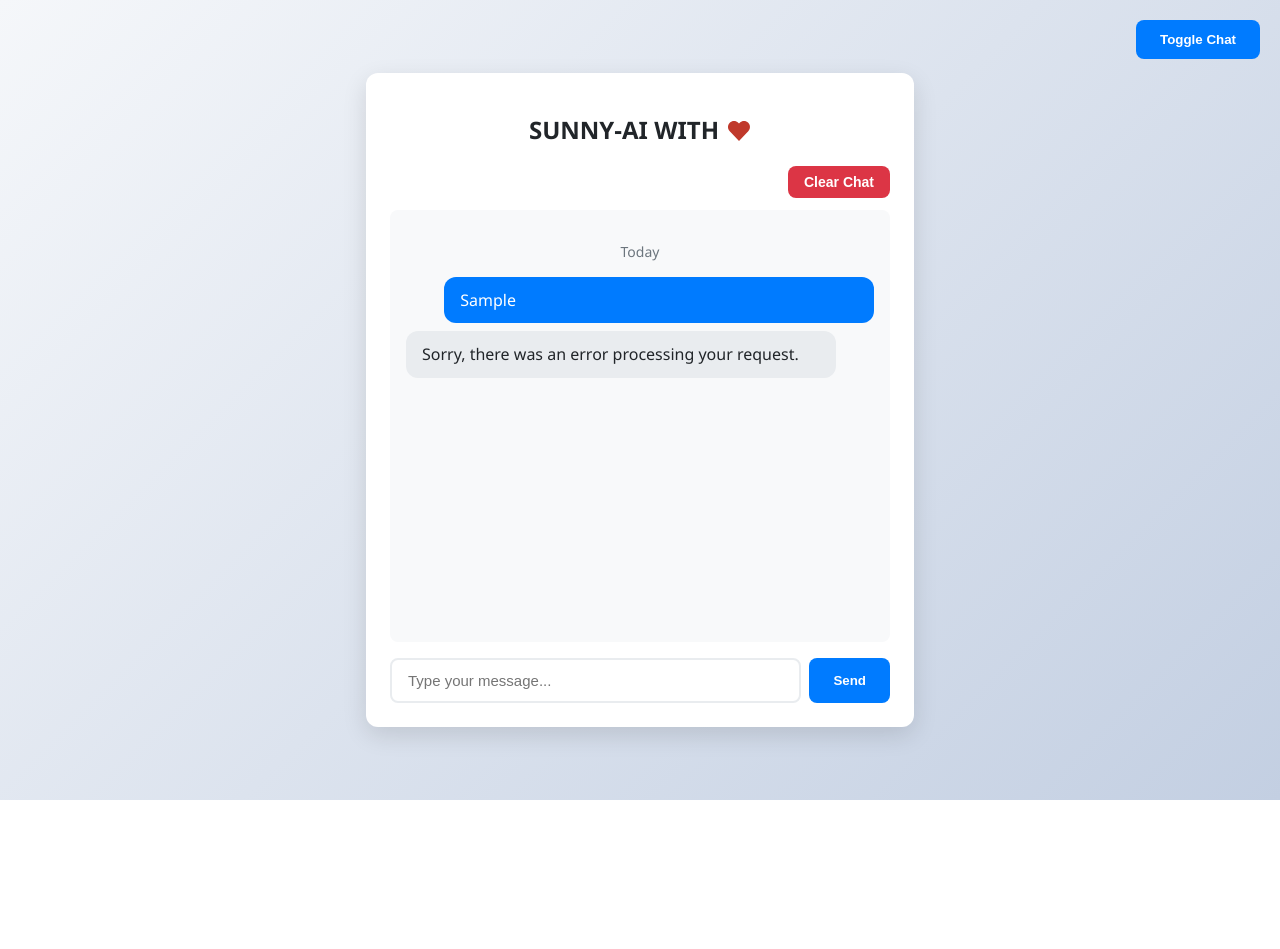
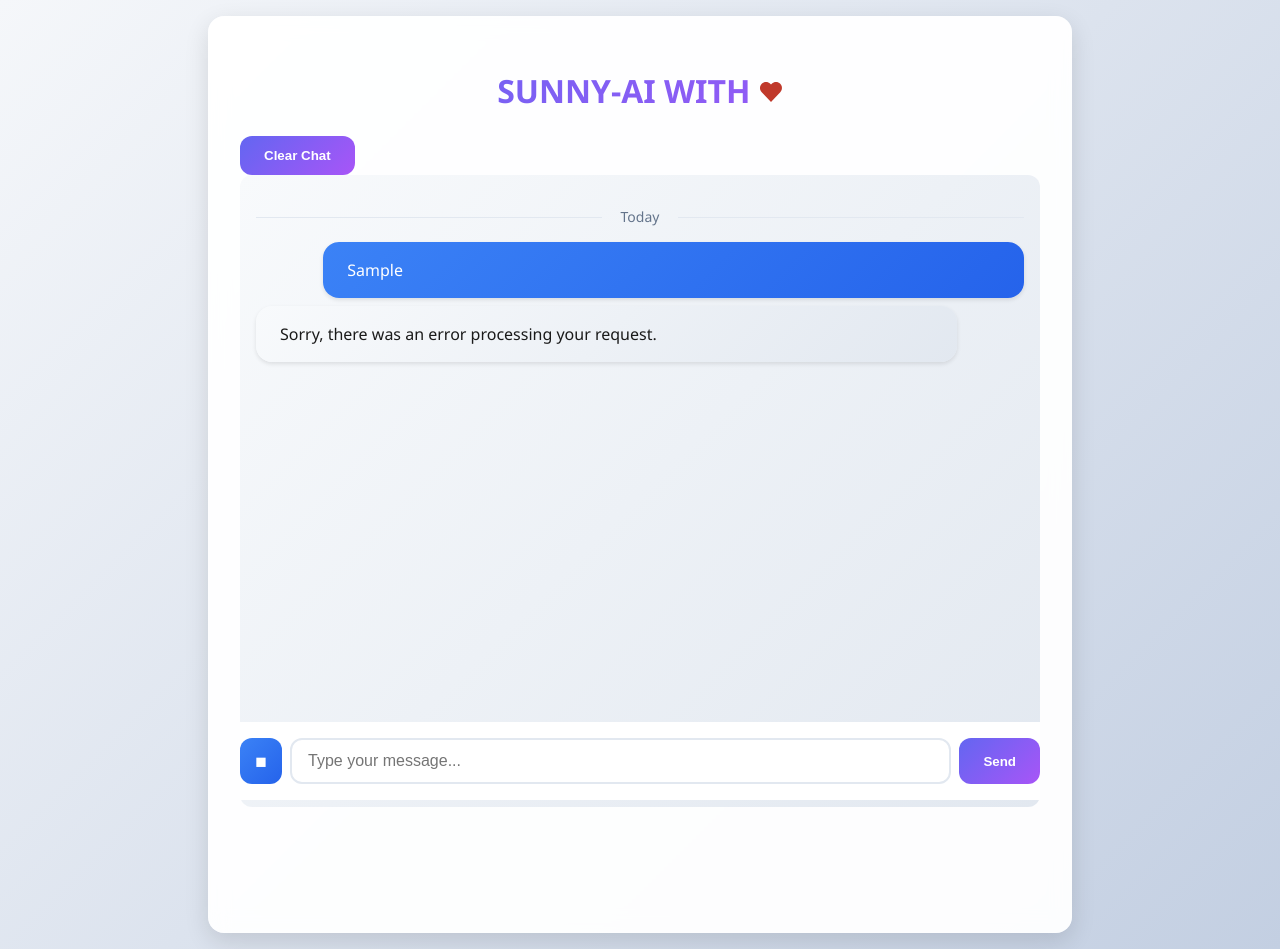
Before and after one commit to Sunnyblue-code/SUNNY-AI, a plain HTML site: page index.html in a window 1280 px wide. Both pictures are taken after typing "Sample" into the empty fields and a click on the button "Send". Before the commit the page ends 800 px from the top, so only its background shows below. Drawn offline with Linux system fonts and the light colour scheme; no server answers.

Commit message:
New design
New elements added while some removed

```diff
--- a/index.html
+++ b/index.html
@@ -26,11 +26,11 @@
         </div>
         <div class="chat-box" id="chat-box"></div>
         <div class="input-container">
+            <button id="stop-button" class="stop-button">■</button>
             <input type="text" id="user-input" placeholder="Type your message..." />
             <button id="send-button">Send</button>
         </div>
     </div>
-    <button id="toggle-button" class="toggle-button">Toggle Chat</button>
 
     <!-- Add error handling for config -->
     <script>
--- a/script.js
+++ b/script.js
@@ -6,6 +6,8 @@ const API_KEY = window.config.API_KEY; // We'll define this in config.js
 
 // Initialize global variables
 let chatBox, userInput, sendButton, clearButton, toggleButton, chatContainer;
+let isTyping = false;
+let currentTypingTimeout = null; // Add this with other global variables
 
 // Initialize on page load
 document.addEventListener("DOMContentLoaded", function () {
@@ -14,8 +16,8 @@ document.addEventListener("DOMContentLoaded", function () {
   userInput = document.getElementById("user-input");
   sendButton = document.getElementById("send-button");
   clearButton = document.getElementById("clear-button");
-  toggleButton = document.getElementById("toggle-button");
   chatContainer = document.querySelector(".chat-container");
+  const stopButton = document.getElementById("stop-button");
 
   // Add event listeners
   if (sendButton) {
@@ -32,8 +34,8 @@ document.addEventListener("DOMContentLoaded", function () {
     clearButton.onclick = clearChat;
   }
 
-  if (toggleButton) {
-    toggleButton.onclick = () => chatContainer.classList.toggle("hidden");
+  if (stopButton) {
+    stopButton.onclick = stopTyping;
   }
 
   // Load initial chat history
@@ -93,14 +95,24 @@ function addDateSeparator(date) {
 function typeWriter(element, text, speed = 30) {
   let i = 0;
   element.textContent = "";
+  isTyping = true;
 
   function type() {
-    if (i < text.length) {
+    if (i < text.length && isTyping) {
       element.textContent += text.charAt(i);
       i++;
-      setTimeout(type, speed);
+
+      // Force scroll on each character
+      requestAnimationFrame(() => {
+        chatBox.scrollTop = chatBox.scrollHeight;
+      });
+
+      // Store timeout reference
+      currentTypingTimeout = setTimeout(type, speed);
     } else {
-      // Save chat history after typing is complete
+      // Complete or stopped
+      isTyping = false;
+      currentTypingTimeout = null;
       saveChatHistory();
     }
   }
@@ -108,26 +120,17 @@ function typeWriter(element, text, speed = 30) {
   type();
 }
 
-function addMessage(content, isUser, timestamp = new Date()) {
-  addDateSeparator(timestamp);
-
-  const messageDiv = document.createElement("div");
-  messageDiv.className = `message ${isUser ? "user-message" : "bot-message"}`;
-  messageDiv.dataset.timestamp = timestamp.toISOString();
-
-  chatBox.appendChild(messageDiv);
-  chatBox.scrollTop = chatBox.scrollHeight;
-
-  if (isUser) {
-    messageDiv.textContent = content;
+function stopTyping() {
+  if (isTyping) {
+    isTyping = false;
+    if (currentTypingTimeout) {
+      clearTimeout(currentTypingTimeout);
+      currentTypingTimeout = null;
+    }
     saveChatHistory();
-  } else {
-    // Use typewriter effect for bot messages
-    typeWriter(messageDiv, content);
   }
 }
 
-// Add loading indicator
 function addLoadingIndicator() {
   const loading = document.createElement("div");
   loading.className = "message bot-message";
@@ -191,3 +194,25 @@ function clearChat() {
   chatBox.innerHTML = "";
   localStorage.removeItem("chatHistory");
 }
+
+function addMessage(content, isUser, timestamp = new Date()) {
+  addDateSeparator(timestamp);
+
+  const messageDiv = document.createElement("div");
+  messageDiv.className = `message ${isUser ? "user-message" : "bot-message"}`;
+  messageDiv.dataset.timestamp = timestamp.toISOString();
+
+  chatBox.appendChild(messageDiv);
+
+  // Force immediate scroll
+  requestAnimationFrame(() => {
+    chatBox.scrollTop = chatBox.scrollHeight;
+  });
+
+  if (isUser) {
+    messageDiv.textContent = content;
+    saveChatHistory();
+  } else {
+    typeWriter(messageDiv, content);
+  }
+}
--- a/styles.css
+++ b/styles.css
@@ -1,167 +1,193 @@
+/* Base styles and variables */
+:root {
+  --gradient-primary: linear-gradient(135deg, #6366f1 0%, #a855f7 100%);
+  --gradient-secondary: linear-gradient(135deg, #f5f7fa 0%, #c3cfe2 100%);
+  --gradient-message: linear-gradient(135deg, #3b82f6 0%, #2563eb 100%);
+  --gradient-bot: linear-gradient(135deg, #f8fafc 0%, #e2e8f0 100%);
+  --shadow-sm: 0 2px 4px rgba(0, 0, 0, 0.1);
+  --shadow-lg: 0 8px 24px rgba(0, 0, 0, 0.12);
+}
+
+/* Mobile-first base styles */
 body {
   font-family: "Segoe UI", Arial, sans-serif;
-  background: linear-gradient(135deg, #f5f7fa 0%, #c3cfe2 100%);
-  height: 100vh;
+  background: var(--gradient-secondary);
+  min-height: 100vh;
   margin: 0;
   display: flex;
   justify-content: center;
   align-items: center;
+  padding: 1rem;
 }
 
 .chat-container {
   background: white;
-  border-radius: 12px;
-  box-shadow: 0 8px 24px rgba(0, 0, 0, 0.12);
-  padding: 24px;
-  width: 500px;
-  max-width: 95vw;
+  border-radius: 16px;
+  box-shadow: var(--shadow-lg);
+  padding: 1rem;
+  width: 100%;
+  max-width: 100%;
+  position: relative;
+  backdrop-filter: blur(10px);
+  background: rgba(255, 255, 255, 0.95);
 }
 
 .chat-box {
-  height: 400px;
+  height: calc(100vh - 200px);
   overflow-y: auto;
-  margin-bottom: 16px;
-  padding: 16px;
+  margin-bottom: 1rem;
+  padding: 1rem;
   border: none;
-  background: #f8f9fa;
-  border-radius: 8px;
+  background: var(--gradient-bot);
+  border-radius: 12px;
+  scrollbar-width: thin;
 }
 
 .message {
-  margin: 8px 0;
-  padding: 12px 16px;
-  border-radius: 12px;
+  margin: 0.5rem 0;
+  padding: 0.75rem 1rem;
+  border-radius: 16px;
   max-width: 85%;
-  line-height: 1.4;
+  line-height: 1.5;
+  animation: fadeIn 0.3s ease;
 }
 
 .user-message {
-  background: #007bff;
+  background: var(--gradient-message);
   color: white;
   margin-left: auto;
+  box-shadow: var(--shadow-sm);
 }
 
 .bot-message {
-  background: #e9ecef;
-  color: #212529;
-}
-
-.bot-message:not(:empty) {
-  position: relative;
-}
-
-.bot-message:last-child:not(:empty)::after {
-  content: "|";
-  position: absolute;
-  display: inline-block;
-  animation: blink 1s step-end infinite;
-}
-
-@keyframes blink {
-  0%,
-  100% {
-    opacity: 1;
-  }
-  50% {
-    opacity: 0;
-  }
+  background: var(--gradient-bot);
+  color: #1a1a1a;
+  box-shadow: var(--shadow-sm);
 }
 
 .input-container {
   display: flex;
-  gap: 8px;
+  gap: 0.5rem;
+  position: sticky;
+  bottom: 0;
+  background: white;
+  padding: 1rem 0;
 }
 
 input[type="text"] {
   flex: 1;
-  padding: 12px 16px;
-  border: 2px solid #e9ecef;
-  border-radius: 8px;
-  font-size: 15px;
-  transition: border-color 0.2s;
+  padding: 0.75rem 1rem;
+  border: 2px solid #e2e8f0;
+  border-radius: 12px;
+  font-size: 1rem;
+  transition: all 0.3s ease;
 }
 
 input[type="text"]:focus {
   outline: none;
-  border-color: #007bff;
+  border-color: #6366f1;
+  box-shadow: 0 0 0 3px rgba(99, 102, 241, 0.1);
 }
 
 button {
-  padding: 12px 24px;
-  background: #007bff;
+  padding: 0.75rem 1.5rem;
+  background: var(--gradient-primary);
   color: white;
   border: none;
-  border-radius: 8px;
+  border-radius: 12px;
   font-weight: 600;
-  transition: background-color 0.2s;
+  transition: all 0.3s ease;
 }
 
 button:hover {
-  background: #0056b3;
+  transform: translateY(-1px);
+  box-shadow: var(--shadow-sm);
 }
 
-.toggle-button {
-  position: fixed;
-  top: 20px;
-  right: 20px;
-  padding: 12px 24px;
-  background: #007bff;
+.stop-button {
+  padding: 0.75rem;
+  min-width: 42px;
+  background: var(--gradient-message);
   color: white;
-  border: none;
-  border-radius: 8px;
-  font-weight: 600;
-  cursor: pointer;
-  transition: background-color 0.2s;
+  font-size: 1.2rem;
+  line-height: 1;
+  display: flex;
+  align-items: center;
+  justify-content: center;
 }
 
-.toggle-button:hover {
-  background: #0056b3;
-}
-
-.chat-container.hidden {
-  display: none;
-}
-
-.chat-controls {
-  display: flex;
-  justify-content: flex-end;
-  margin-bottom: 12px;
-}
-
-.clear-button {
-  background: #dc3545;
-  padding: 8px 16px;
-  font-size: 14px;
-}
-
-.clear-button:hover {
-  background: #bb2d3b;
+.stop-button:hover {
+  background: linear-gradient(135deg, #2563eb 0%, #1d4ed8 100%);
 }
 
 .chat-date-separator {
   text-align: center;
-  margin: 16px 0;
-  color: #6c757d;
-  font-size: 14px;
+  margin: 1rem 0;
+  color: #64748b;
+  font-size: 0.875rem;
+  position: relative;
+}
+
+.chat-date-separator::before,
+.chat-date-separator::after {
+  content: "";
+  position: absolute;
+  top: 50%;
+  width: 45%;
+  height: 1px;
+  background: #e2e8f0;
+}
+
+.chat-date-separator::before {
+  left: 0;
+}
+
+.chat-date-separator::after {
+  right: 0;
 }
 
 .bot-heading {
-  font-size: 24px;
-  color: #212529;
-  margin-bottom: 20px;
+  font-size: 1.5rem;
+  background: var(--gradient-primary);
+  -webkit-background-clip: text;
+  background-clip: text;
+  color: transparent;
+  margin-bottom: 1.5rem;
   text-align: center;
-  font-weight: 600;
-  display: flex;
-  align-items: center;
-  justify-content: center;
-  gap: 8px;
+  font-weight: 700;
 }
 
-.bot-heading svg {
-  vertical-align: middle;
-  transition: transform 0.3s ease;
+/* Animations */
+@keyframes fadeIn {
+  from {
+    opacity: 0;
+    transform: translateY(10px);
+  }
+  to {
+    opacity: 1;
+    transform: translateY(0);
+  }
 }
 
-.bot-heading svg:hover {
-  transform: scale(1.1);
+/* Tablet and desktop styles */
+@media (min-width: 640px) {
+  .chat-container {
+    padding: 1.5rem;
+    max-width: 600px;
+  }
+
+  .message {
+    padding: 1rem 1.5rem;
+  }
+
+  .bot-heading {
+    font-size: 2rem;
+  }
 }
+
+@media (min-width: 1024px) {
+  .chat-container {
+    padding: 2rem;
+    max-width: 800px;
+  }
+}
```
